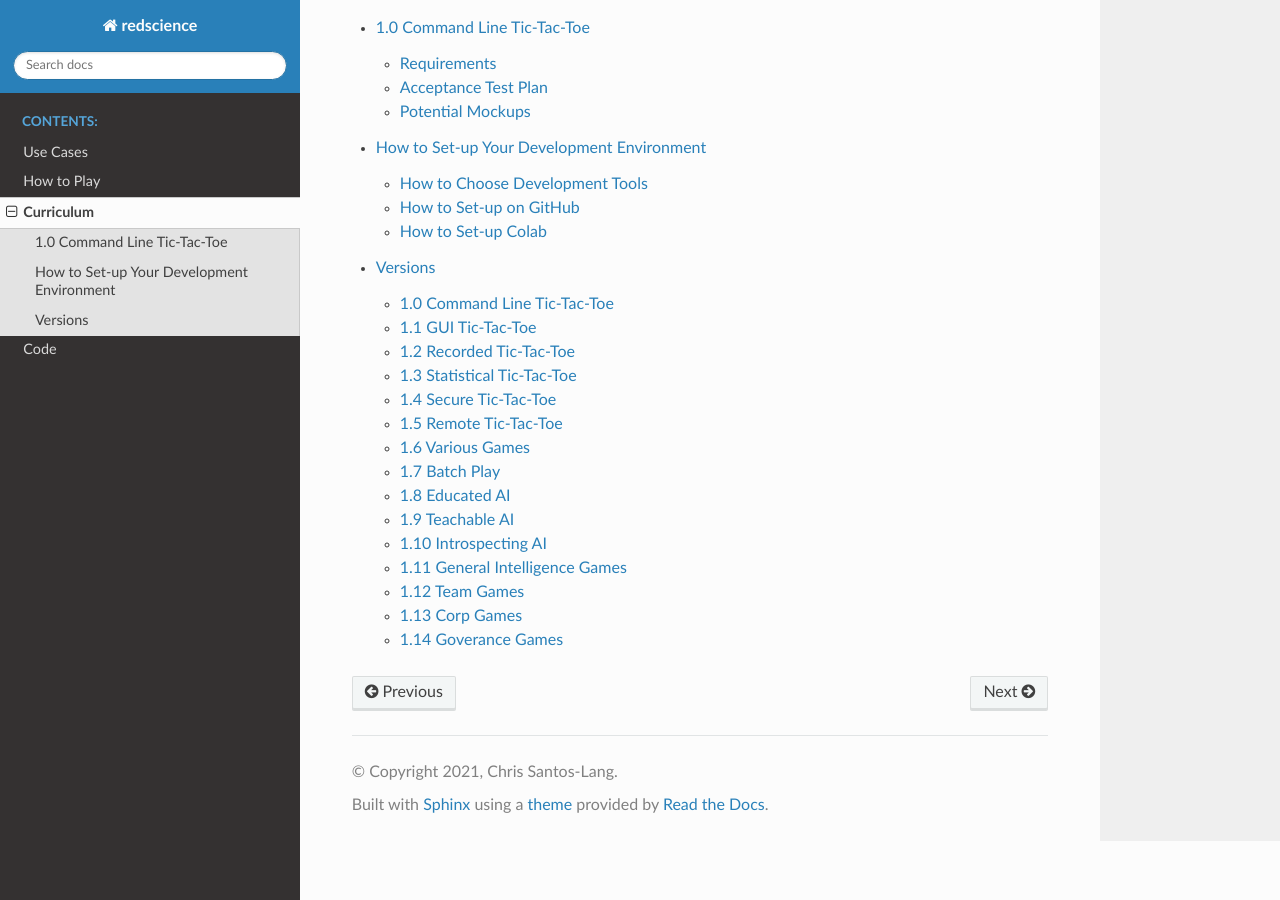
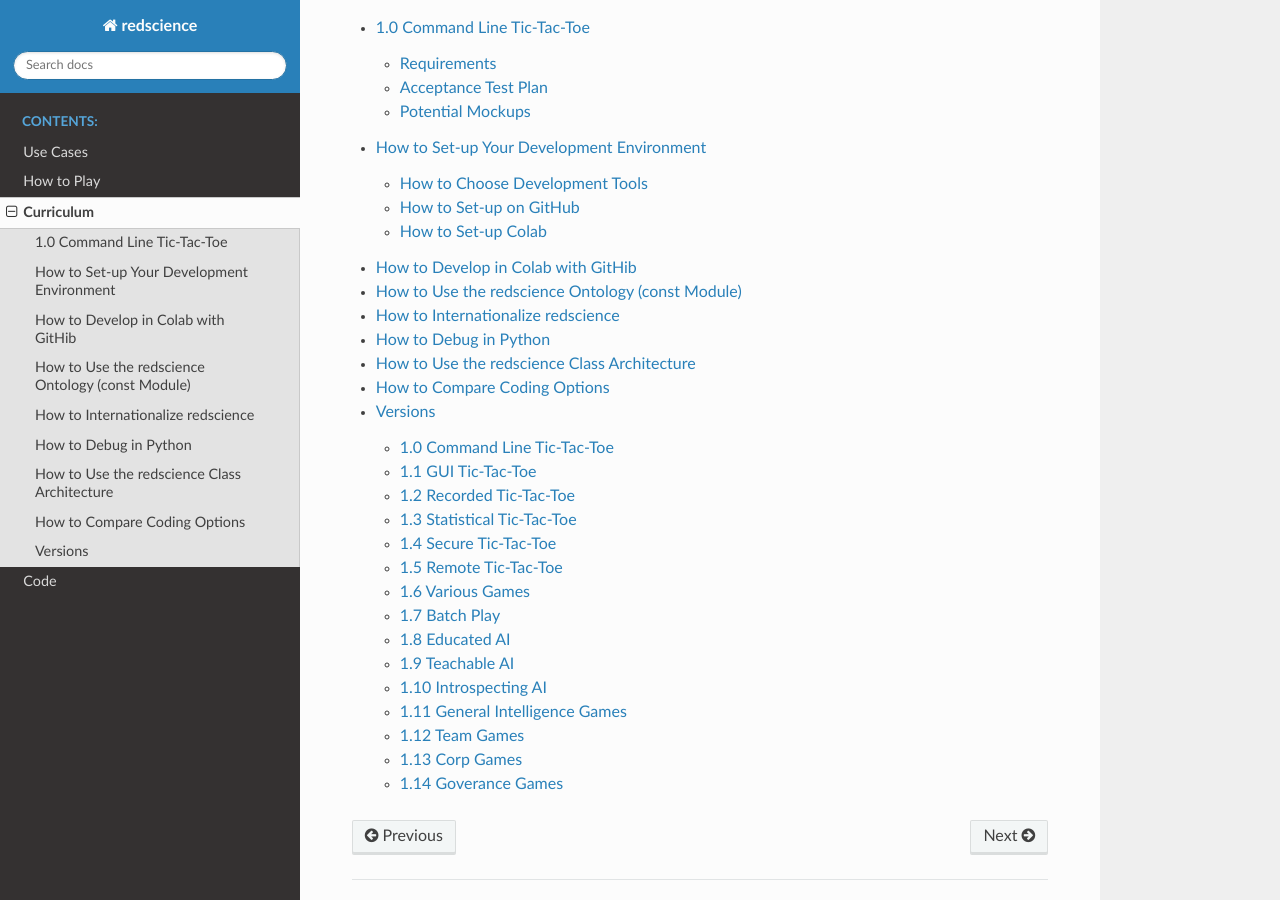
Before and after one commit to ChrisSantosLang/redscience, a Sphinx documentation site: the page built from docs/source/curriculum.rst, in a window 1280 px wide and 900 px high, scrolled down 1566 px. Built offline with Sphinx 7.4.7 and the Read the Docs theme 2.0.0, drawn with Linux system fonts in a browser that asks for light colours.

Commit message:
Update curriculum.rst

```diff
--- a/docs/source/curriculum.rst
+++ b/docs/source/curriculum.rst
@@ -79,4 +79,10 @@
 
    /releases/commandline
    devenvironment
+   colabgit
+   ontology
+   languages
+   debug
+   architecture
+   codecompare
    /releases/releases
```
